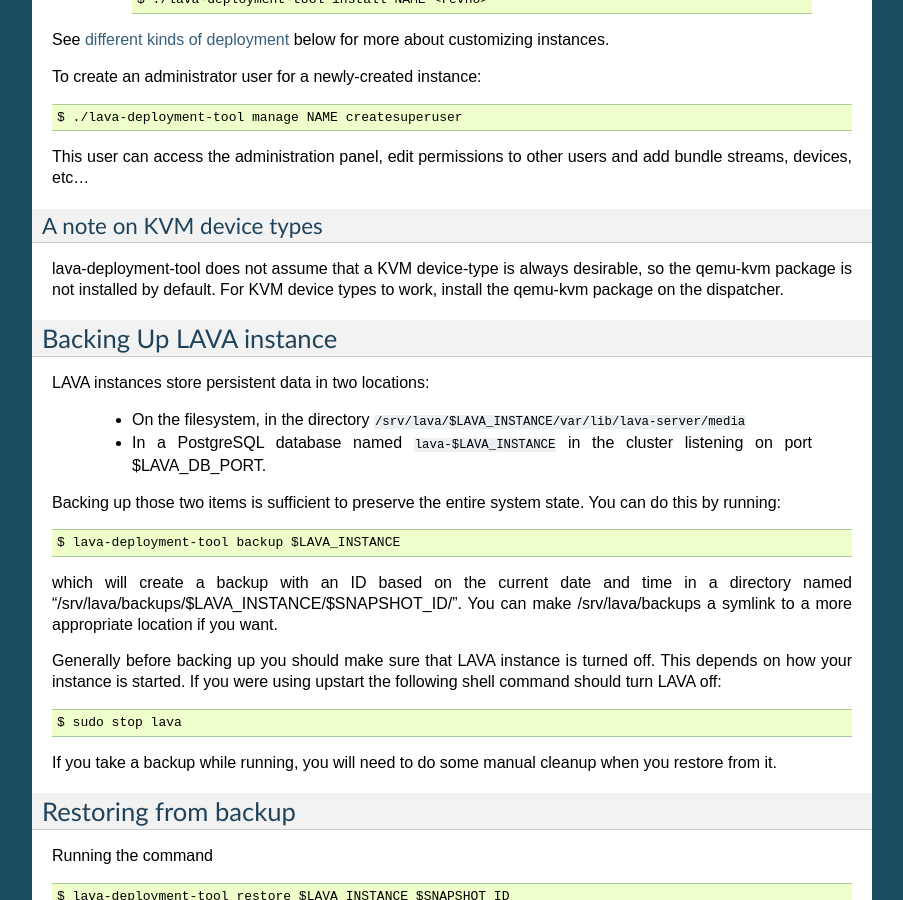
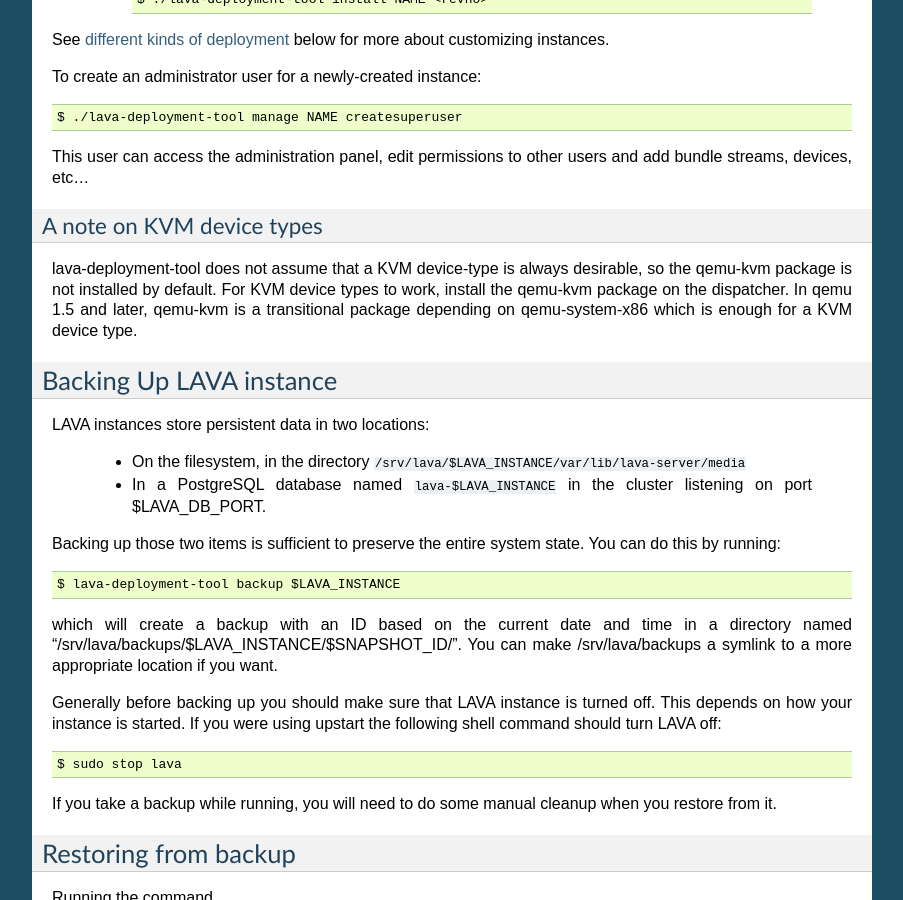
Before and after one commit to joyxu/lava-deployment-tool-for-linaro-ubuntu, a Sphinx documentation site: the page built from doc/index.rst, in a window 1280 px wide and 900 px high, scrolled down 3252 px. Shown: the whole window, without its empty margins (198-1101 px from the left). Built offline with Sphinx 7.4.7, drawn with Linux system fonts in a browser that asks for light colours.

Commit message:
include comments from the review relating to the transitional package.

```diff
--- a/doc/index.rst
+++ b/doc/index.rst
@@ -216,7 +216,8 @@
 lava-deployment-tool does not assume that a KVM device-type is always
 desirable, so the qemu-kvm package is not installed by default. For
 KVM device types to work, install the qemu-kvm package on the
-dispatcher.
+dispatcher. In qemu 1.5 and later, qemu-kvm is a transitional package
+depending on qemu-system-x86 which is enough for a KVM device type.
 
 Backing Up LAVA instance
 ========================
```
